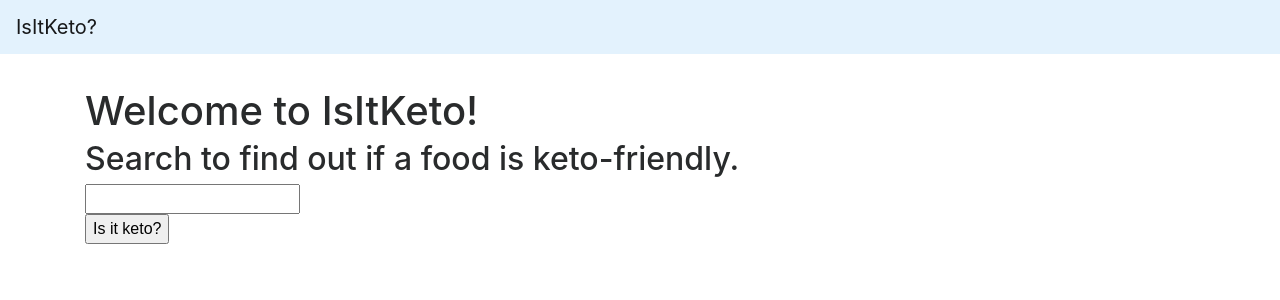
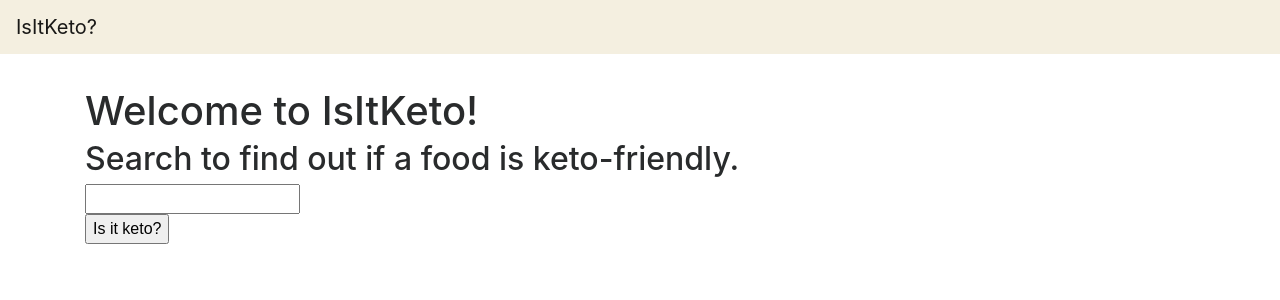
Before and after one commit to fernandalavalle/isitketo_webapp, a Flask app: page / in a window 1280 px wide. Shown: the top 300 px of the page. Run offline with Flask 2, Linux system fonts and the light colour scheme; some libraries are stand-ins or nearby versions.

Commit message:
Fixing navbar color

```diff
--- a/app/static/style.css
+++ b/app/static/style.css
@@ -1,3 +1,4 @@
 nav {
   margin-bottom: 35px;
+  background-color: #f4efe0 !important;
 }
--- a/app/templates/navbar.html
+++ b/app/templates/navbar.html
@@ -1,3 +1,3 @@
-<nav class="navbar navbar-light" style="background-color: #e3f2fd;">
+<nav class="navbar navbar-light">
     <a class="navbar-brand" href="/">IsItKeto?</a>
 </nav>
```
